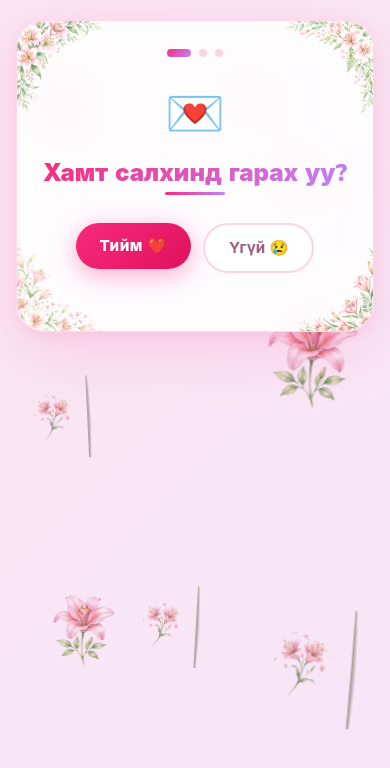
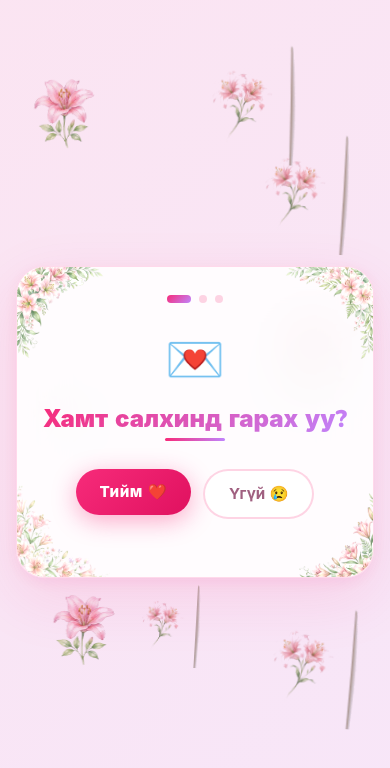
Before and after one commit to btbyar/jjulialyd, a React (Vite) app: page / in a window 390 px wide. Shown: the top 768 px of the page. Built offline with nearby package versions, Linux system fonts and the light colour scheme.

Commit message:
Fix flex container bounds for mobile devices

```diff
--- a/src/App.css
+++ b/src/App.css
@@ -580,16 +580,21 @@
 /* Tablet */
 @media (max-width: 640px) {
   .app {
-    align-items: flex-start;
+    align-items: center;
     padding: 20px 0;
     min-height: 100dvh;
+  }
+
+  .card-wrapper {
+    width: 100%;
+    justify-content: center;
   }
 
   .card {
     padding: 36px 24px;
     border-radius: 28px;
     width: calc(100% - 32px);
-    margin: auto;
+    margin: 0 auto;
   }
 
   .card-lily {
```
